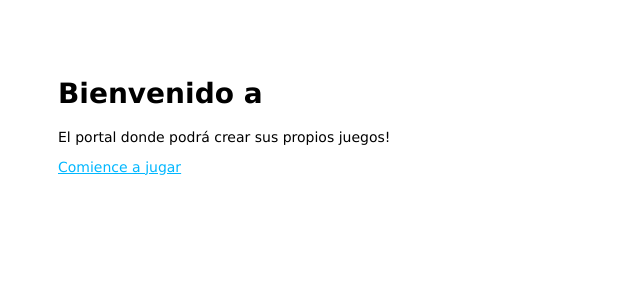
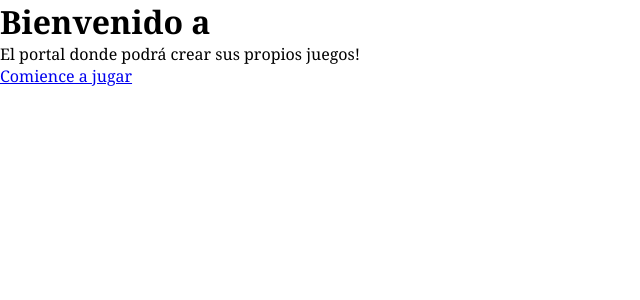
Before and after one commit to jlavellano/Quiz1, a Node project: template views/index.ejs in a window 1280 px wide. Shown: the top 300 px of the page, without its empty margins (0-640 px from the left). Run offline with Node 20 templates, Linux system fonts and the light colour scheme; the template is opened without the code that fills it, so the values that code supplies are empty.

Commit message:
CSS adaptable a móviles

```diff
--- a/public/stylesheets/style.css
+++ b/public/stylesheets/style.css
@@ -1,8 +1,10 @@
-body {
-  padding: 50px;
-  font: 14px "Lucida Grande", Helvetica, Arial, sans-serif;
-}
+*             			{ margin: 0; padding: 0; }
+body          			{ font: 16px Georgia, serif; }
 
-a {
-  color: #00B7FF;
-}
+#page-wrap    			{ margin: 2% auto; color: white;}
+#page-wrap > .main 		{ border: 1px solid #999; padding: 1%;
+                      	  margin-botton: 1px; color: black;}
+section > div      	 	{ padding: 20px; }
+header, nav, section 	{ background: #eee; text-align: center;}
+footer                  { background: #eee; text-align: center;}
+nav span                { margin: 0px 10px 0px 0px;}
--- a/views/index.ejs
+++ b/views/index.ejs
@@ -3,6 +3,14 @@
   <head>
     <title><%= title %></title>
     <link rel='stylesheet' href='/stylesheets/style.css' />
+    <link rel='stylesheet'
+          type='text/css'
+          media='only screen and (min-width: 530px) and (min-device-width: 481px)'
+          href='/stylesheets/wide.css' />
+    <link rel='stylesheet'
+          type='text/css'
+          media='only screen and (max-width: 480px)'
+          href='/stylesheets/smartphone.css' />
   </head>
   <body>
     <h1>Bienvenido a <%= title %></h1>
```
